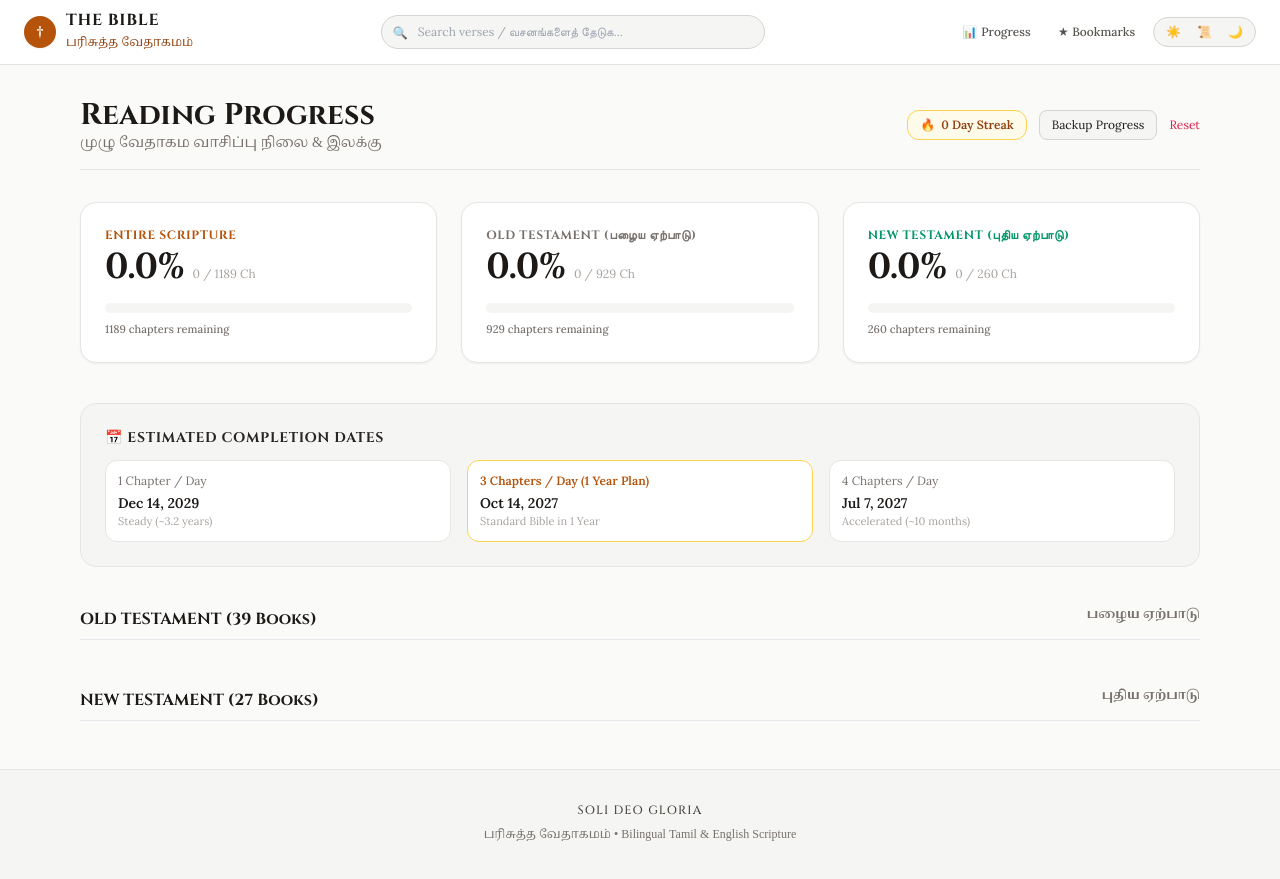
After one commit to Elroi-thecreator/bibleweb, a FastAPI app: template templates/progress.html in a window 1280 px wide. The commit adds this page. Run offline with FastAPI, Linux system fonts and the light colour scheme; the template is opened without the code that fills it, so the values that code supplies are empty; some libraries are stand-ins or nearby versions.

Commit message:
Add files via upload

```diff
--- a/app/main.py
+++ b/app/main.py
@@ -34,15 +34,11 @@ DAILY_VERSE = {
 
 
 # ==========================================
-# 1. Server-Side Audio Streaming Engine (gTTS)
+# 1. Audio Streaming Engine (gTTS)
 # ==========================================
 
 @app.get("/api/audio/stream")
 async def stream_audio(text: str = Query(..., min_length=1), lang: str = Query("ta")):
-    """Generates and streams high-clarity MP3 audio for Tamil or English.
-
-    Bypasses missing offline OS voice packs completely.
-    """
     clean_text = text.strip()
     target_lang = "ta" if lang == "ta" else "en"
     cache_key = hashlib.md5(f"{target_lang}:{clean_text}".encode("utf-8")).hexdigest()
@@ -57,7 +53,6 @@ async def stream_audio(text: str = Query(..., min_length=1), lang: str = Query("
         fp.seek(0)
         audio_bytes = fp.read()
 
-        # Cache up to 300 verses in memory for rapid instant playback
         if len(AUDIO_CACHE) > 300:
             AUDIO_CACHE.pop(next(iter(AUDIO_CACHE)))
         AUDIO_CACHE[cache_key] = audio_bytes
@@ -68,12 +63,11 @@ async def stream_audio(text: str = Query(..., min_length=1), lang: str = Query("
 
 
 # ==========================================
-# 2. Status & Health Endpoints (Zero-DB Touch)
+# 2. Status & Health (Zero-DB Touch)
 # ==========================================
 
 @app.get("/api/health")
 async def api_health():
-    """Lightweight JSON health check for Render and external uptime pingers."""
     uptime_sec = int(time.time() - START_TIME)
     return JSONResponse(
         content={
@@ -87,7 +81,6 @@ async def api_health():
 
 @app.get("/status", response_class=HTMLResponse)
 async def status_page():
-    """Minimalist dark-mode system monitor card (< 1.5 KB, 0 external assets)."""
     uptime_sec = int(time.time() - START_TIME)
     hours, remainder = divmod(uptime_sec, 3600)
     minutes, seconds = divmod(remainder, 60)
@@ -181,11 +174,7 @@ async def status_page():
         </div>
         <div class="row">
             <span class="label">Audio Engine</span>
-            <span class="val" style="color: #22c55e;">gTTS Server-Side</span>
-        </div>
-        <div class="row">
-            <span class="label">Runtime</span>
-            <span class="val">Python {platform.python_version()}</span>
+            <span class="val" style="color: #22c55e;">gTTS Streaming</span>
         </div>
         <div class="row">
             <span class="label">Host</span>
@@ -207,7 +196,6 @@ async def status_page():
 
 @app.get("/", response_class=HTMLResponse)
 async def landing_page(request: Request):
-    """Editorial landing page with language gateways and book indexes."""
     return templates.TemplateResponse(
         request=request,
         name="landing.html",
@@ -227,7 +215,6 @@ async def reader(
     chapter: int,
     mode: str = Query("bilingual"),
 ):
-    """Reader interface with continuous audio narration, multi-mode views, and direct chapter selectors."""
     if book_id not in BOOK_MAP:
         book_id = 1
     current_book = BOOK_MAP[book_id]
@@ -255,9 +242,24 @@ async def reader(
     )
 
 
+@app.get("/progress", response_class=HTMLResponse)
+async def progress_page(request: Request):
+    return templates.TemplateResponse(
+        request=request,
+        name="progress.html",
+        context={
+            "books": BIBLE_BOOKS,
+            "ot_books": [b for b in BIBLE_BOOKS if b[0] <= 39],
+            "nt_books": [b for b in BIBLE_BOOKS if b[0] > 39],
+            "total_chapters": 1189,
+            "ot_chapters": 929,
+            "nt_chapters": 260,
+        },
+    )
+
+
 @app.get("/search", response_class=HTMLResponse)
 async def search_page(request: Request, q: str = Query("", min_length=1)):
-    """Case-insensitive bilingual full-text search."""
     results = search_verses(q) if q.strip() else []
     return templates.TemplateResponse(
         request=request,
@@ -268,7 +270,6 @@ async def search_page(request: Request, q: str = Query("", min_length=1)):
 
 @app.get("/bookmarks", response_class=HTMLResponse)
 async def bookmarks_page(request: Request):
-    """Client-side saved bookmarks view."""
     return templates.TemplateResponse(
         request=request,
         name="bookmarks.html",
@@ -278,5 +279,4 @@ async def bookmarks_page(request: Request):
 
 @app.get("/book/{book_id}/chapter/{chapter}")
 async def legacy_redirect(book_id: int, chapter: int):
-    """Backward-compatible redirect for legacy book routes."""
     return RedirectResponse(url=f"/read/{book_id}/{chapter}?mode=bilingual")
--- a/static/js/storage.js
+++ b/static/js/storage.js
@@ -1,10 +1,108 @@
-// Local Storage Manager for Bookmarks, Highlights, and Notes
 const STORAGE_KEYS = {
     BOOKMARKS: 'bilingual_bible_bookmarks',
     HIGHLIGHTS: 'bilingual_bible_highlights',
+    READ_CHAPTERS: 'bible_read_chapters',
     THEME: 'bible_app_theme',
     FONT_SIZE: 'bible_font_size'
 };
+
+// ==========================================
+// Reading Progress & Tracking Engine
+// ==========================================
+
+function getReadChapters() {
+    return JSON.parse(localStorage.getItem(STORAGE_KEYS.READ_CHAPTERS) || '{}');
+}
+
+function isChapterRead(bookId, ch) {
+    const records = getReadChapters();
+    return !!records[`${bookId}_${ch}`];
+}
+
+function toggleChapterRead(bookId, ch) {
+    let records = getReadChapters();
+    const key = `${bookId}_${ch}`;
+    const today = new Date().toISOString().split('T')[0];
+
+    if (records[key]) {
+        delete records[key];
+        showToast(`Chapter ${ch} marked as unread`);
+    } else {
+        records[key] = today;
+        showToast(`Chapter ${ch} marked as completed! ✓`);
+    }
+
+    localStorage.setItem(STORAGE_KEYS.READ_CHAPTERS, JSON.stringify(records));
+    updateChapterReadUI(bookId, ch);
+}
+
+function markChapterAsReadDirect(bookId, ch) {
+    let records = getReadChapters();
+    const key = `${bookId}_${ch}`;
+    if (!records[key]) {
+        records[key] = new Date().toISOString().split('T')[0];
+        localStorage.setItem(STORAGE_KEYS.READ_CHAPTERS, JSON.stringify(records));
+        updateChapterReadUI(bookId, ch);
+    }
+}
+
+function updateChapterReadUI(bookId, ch) {
+    const isRead = isChapterRead(bookId, ch);
+    const btns = document.querySelectorAll('.chapter-read-btn');
+    btns.forEach(btn => {
+        if (isRead) {
+            btn.innerHTML = '✓ Completed';
+            btn.classList.remove('bg-stone-100', 'dark:bg-stone-800', 'text-stone-700', 'dark:text-stone-300', 'border-stone-300', 'dark:border-stone-700');
+            btn.classList.add('bg-emerald-700', 'text-white', 'border-emerald-700');
+        } else {
+            btn.innerHTML = 'Mark as Read ✓';
+            btn.classList.remove('bg-emerald-700', 'text-white', 'border-emerald-700');
+            btn.classList.add('bg-stone-100', 'dark:bg-stone-800', 'text-stone-700', 'dark:text-stone-300', 'border-stone-300', 'dark:border-stone-700');
+        }
+    });
+
+    const trayButtons = document.querySelectorAll('.chapter-tray-btn');
+    trayButtons.forEach(btn => {
+        const c = parseInt(btn.dataset.chapter);
+        if (isChapterRead(bookId, c)) {
+            btn.classList.add('ring-2', 'ring-emerald-500');
+        } else {
+            btn.classList.remove('ring-2', 'ring-emerald-500');
+        }
+    });
+}
+
+function getReadingStreak() {
+    const records = getReadChapters();
+    const dates = [...new Set(Object.values(records))].sort().reverse();
+    if (dates.length === 0) return 0;
+
+    const today = new Date().toISOString().split('T')[0];
+    const yesterday = new Date(Date.now() - 86400000).toISOString().split('T')[0];
+
+    if (!dates.includes(today) && !dates.includes(yesterday)) {
+        return 0;
+    }
+
+    let streak = 0;
+    let curr = new Date(dates[0]);
+
+    for (const dStr of dates) {
+        const d = new Date(dStr);
+        const diffDays = Math.round((curr - d) / (1000 * 60 * 60 * 24));
+        if (diffDays <= 1) {
+            streak++;
+            curr = d;
+        } else {
+            break;
+        }
+    }
+    return streak;
+}
+
+// ==========================================
+// Bookmarks, Highlights & Utilities
+// ==========================================
 
 function getBookmarks() {
     return JSON.parse(localStorage.getItem(STORAGE_KEYS.BOOKMARKS) || '[]');
@@ -50,13 +148,12 @@ function updateBookmarkUI() {
     });
 }
 
-// Tricolor Highlighter (yellow, green, rose)
 function setVerseHighlight(bookId, ch, v, colorClass) {
     const key = `${bookId}_${ch}_${v}`;
     let highlights = getHighlights();
 
     if (highlights[key] === colorClass) {
-        delete highlights[key]; // Toggle off if clicked again
+        delete highlights[key];
     } else {
         highlights[key] = colorClass;
     }
@@ -73,7 +170,6 @@ function applyHighlights() {
         const ch = window.CURRENT_CHAPTER;
         const key = `${bookId}_${ch}_${vNum}`;
 
-        // Clear existing highlight classes
         el.classList.remove('bg-amber-100/50', 'dark:bg-amber-950/30', 'bg-emerald-100/50', 'dark:bg-emerald-950/30', 'bg-rose-100/50', 'dark:bg-rose-950/30');
 
         if (highlights[key]) {
@@ -107,4 +203,7 @@ function showToast(message) {
 document.addEventListener('DOMContentLoaded', () => {
     updateBookmarkUI();
     applyHighlights();
+    if (window.CURRENT_BOOK_ID && window.CURRENT_CHAPTER) {
+        updateChapterReadUI(window.CURRENT_BOOK_ID, window.CURRENT_CHAPTER);
+    }
 });
--- a/templates/base.html
+++ b/templates/base.html
@@ -56,7 +56,11 @@
 
             <!-- Navigation & Theme Settings -->
             <div class="flex items-center space-x-2 text-xs">
-                <a href="/bookmarks" class="px-3 py-1.5 rounded-lg hover:bg-stone-100 dark:hover:bg-stone-800 text-stone-600 dark:text-stone-300 flex items-center gap-1 font-medium">
+                <a href="/progress" class="px-2.5 py-1.5 rounded-lg hover:bg-stone-100 dark:hover:bg-stone-800 text-stone-600 dark:text-stone-300 flex items-center gap-1 font-medium" title="Reading Progress">
+                    <span>📊</span> <span class="hidden sm:inline">Progress</span>
+                </a>
+
+                <a href="/bookmarks" class="px-2.5 py-1.5 rounded-lg hover:bg-stone-100 dark:hover:bg-stone-800 text-stone-600 dark:text-stone-300 flex items-center gap-1 font-medium">
                     <span>★</span> <span class="hidden sm:inline">Bookmarks</span>
                 </a>
 
--- /dev/null
+++ b/templates/progress.html
@@ -0,0 +1,239 @@
+{% extends "base.html" %}
+
+{% block title %}Bible Reading Progress & Tracker | வேதாகம வாசிப்பு நிலை{% endblock %}
+
+{% block content %}
+<div class="max-w-6xl mx-auto px-4 py-8">
+
+    <!-- Header & Streak Banner -->
+    <div class="flex flex-wrap justify-between items-center gap-4 mb-8 pb-4 border-b border-stone-200 dark:border-stone-800">
+        <div>
+            <h1 class="text-3xl font-cinzel font-bold text-stone-900 dark:text-stone-100">Reading Progress</h1>
+            <p class="font-tamil text-sm text-stone-500">முழு வேதாகம வாசிப்பு நிலை & இலக்கு</p>
+        </div>
+        <div class="flex items-center space-x-3">
+            <div class="px-3 py-1.5 bg-amber-50 dark:bg-amber-950/40 border border-amber-300 dark:border-amber-800 rounded-xl flex items-center gap-1.5 text-xs font-bold text-amber-800 dark:text-amber-400">
+                <span>🔥</span> <span id="streak-counter">0 Day Streak</span>
+            </div>
+            <button onclick="exportProgress()" class="text-xs px-3 py-1.5 bg-stone-100 dark:bg-stone-800 border border-stone-300 dark:border-stone-700 rounded-lg hover:border-amber-700">Backup Progress</button>
+            <button onclick="resetProgress()" class="text-xs text-rose-600 hover:underline">Reset</button>
+        </div>
+    </div>
+
+    <!-- Metric Cards -->
+    <div class="grid grid-cols-1 md:grid-cols-3 gap-6 mb-10">
+
+        <!-- Total Bible Card -->
+        <div class="bg-white dark:bg-stone-900 p-6 rounded-2xl border border-stone-200 dark:border-stone-800 shadow-sm flex flex-col justify-between">
+            <div>
+                <span class="text-xs font-cinzel font-bold uppercase tracking-wider text-amber-700 dark:text-amber-500 block mb-1">Entire Scripture</span>
+                <div class="flex items-baseline gap-2">
+                    <span id="stat-total-pct" class="text-4xl font-cinzel font-bold text-stone-900 dark:text-stone-100">0.0%</span>
+                    <span id="stat-total-fraction" class="text-xs text-stone-400">0 / 1189 Ch</span>
+                </div>
+            </div>
+            <div class="mt-4">
+                <div class="w-full bg-stone-100 dark:bg-stone-800 h-2.5 rounded-full overflow-hidden">
+                    <div id="bar-total" class="bg-amber-600 h-full rounded-full transition-all duration-500" style="width: 0%"></div>
+                </div>
+                <p id="stat-pending" class="text-[11px] text-stone-500 mt-2 font-medium">1,189 chapters remaining</p>
+            </div>
+        </div>
+
+        <!-- Old Testament Card -->
+        <div class="bg-white dark:bg-stone-900 p-6 rounded-2xl border border-stone-200 dark:border-stone-800 shadow-sm flex flex-col justify-between">
+            <div>
+                <span class="text-xs font-cinzel font-bold uppercase tracking-wider text-stone-500 block mb-1">Old Testament (பழைய ஏற்பாடு)</span>
+                <div class="flex items-baseline gap-2">
+                    <span id="stat-ot-pct" class="text-4xl font-cinzel font-bold text-stone-900 dark:text-stone-100">0.0%</span>
+                    <span id="stat-ot-fraction" class="text-xs text-stone-400">0 / 929 Ch</span>
+                </div>
+            </div>
+            <div class="mt-4">
+                <div class="w-full bg-stone-100 dark:bg-stone-800 h-2.5 rounded-full overflow-hidden">
+                    <div id="bar-ot" class="bg-stone-600 dark:bg-stone-400 h-full rounded-full transition-all duration-500" style="width: 0%"></div>
+                </div>
+                <p id="stat-ot-pending" class="text-[11px] text-stone-500 mt-2 font-medium">929 chapters remaining</p>
+            </div>
+        </div>
+
+        <!-- New Testament Card -->
+        <div class="bg-white dark:bg-stone-900 p-6 rounded-2xl border border-stone-200 dark:border-stone-800 shadow-sm flex flex-col justify-between">
+            <div>
+                <span class="text-xs font-cinzel font-bold uppercase tracking-wider text-emerald-600 dark:text-emerald-400 block mb-1">New Testament (புதிய ஏற்பாடு)</span>
+                <div class="flex items-baseline gap-2">
+                    <span id="stat-nt-pct" class="text-4xl font-cinzel font-bold text-stone-900 dark:text-stone-100">0.0%</span>
+                    <span id="stat-nt-fraction" class="text-xs text-stone-400">0 / 260 Ch</span>
+                </div>
+            </div>
+            <div class="mt-4">
+                <div class="w-full bg-stone-100 dark:bg-stone-800 h-2.5 rounded-full overflow-hidden">
+                    <div id="bar-nt" class="bg-emerald-600 h-full rounded-full transition-all duration-500" style="width: 0%"></div>
+                </div>
+                <p id="stat-nt-pending" class="text-[11px] text-stone-500 mt-2 font-medium">260 chapters remaining</p>
+            </div>
+        </div>
+    </div>
+
+    <!-- Projected Finish Date Calculator -->
+    <div class="bg-stone-100 dark:bg-stone-900 border border-stone-200 dark:border-stone-800 rounded-2xl p-6 mb-10">
+        <h3 class="font-cinzel font-bold text-sm text-stone-800 dark:text-stone-200 uppercase tracking-wider mb-3">📅 Estimated Completion Dates</h3>
+        <div class="grid grid-cols-1 sm:grid-cols-3 gap-4 text-xs">
+            <div class="p-3 bg-white dark:bg-stone-800 rounded-xl border border-stone-200 dark:border-stone-700">
+                <span class="text-stone-500 block">1 Chapter / Day</span>
+                <span id="est-1ch" class="font-bold text-sm text-stone-900 dark:text-stone-100 block mt-1">Calculating...</span>
+                <span class="text-[11px] text-stone-400">Steady (~3.2 years)</span>
+            </div>
+            <div class="p-3 bg-white dark:bg-stone-800 rounded-xl border border-amber-300 dark:border-amber-800">
+                <span class="text-amber-700 dark:text-amber-400 font-semibold block">3 Chapters / Day (1 Year Plan)</span>
+                <span id="est-3ch" class="font-bold text-sm text-stone-900 dark:text-stone-100 block mt-1">Calculating...</span>
+                <span class="text-[11px] text-stone-400">Standard Bible in 1 Year</span>
+            </div>
+            <div class="p-3 bg-white dark:bg-stone-800 rounded-xl border border-stone-200 dark:border-stone-700">
+                <span class="text-stone-500 block">4 Chapters / Day</span>
+                <span id="est-4ch" class="font-bold text-sm text-stone-900 dark:text-stone-100 block mt-1">Calculating...</span>
+                <span class="text-[11px] text-stone-400">Accelerated (~10 months)</span>
+            </div>
+        </div>
+    </div>
+
+    <!-- Canonical Bookshelf Heatmap -->
+    <div class="space-y-8">
+        <div>
+            <h3 class="font-cinzel font-bold text-base text-stone-900 dark:text-stone-100 pb-2 mb-4 border-b flex justify-between">
+                <span>OLD TESTAMENT (39 Books)</span>
+                <span class="font-tamil text-xs text-stone-500">பழைய ஏற்பாடு</span>
+            </h3>
+            <div class="grid grid-cols-2 sm:grid-cols-3 md:grid-cols-4 lg:grid-cols-6 gap-3 text-xs" id="grid-ot">
+                {% for b in ot_books %}
+                <a href="/read/{{ b[0] }}/1" class="book-card p-3 rounded-xl bg-white dark:bg-stone-900 border border-stone-200 dark:border-stone-800 hover:border-amber-700 transition block" data-book-id="{{ b[0] }}" data-chapters="{{ b[3] }}">
+                    <div class="flex justify-between items-start mb-1">
+                        <span class="font-semibold text-stone-900 dark:text-stone-100 truncate">{{ b[1] }}</span>
+                        <span class="book-pct text-[10px] text-stone-400 font-mono">0%</span>
+                    </div>
+                    <span class="font-tamil text-[11px] text-stone-500 block truncate">{{ b[2] }}</span>
+                    <div class="w-full bg-stone-100 dark:bg-stone-800 h-1.5 rounded-full overflow-hidden mt-2.5">
+                        <div class="book-bar bg-amber-600 h-full rounded-full transition-all duration-300" style="width: 0%"></div>
+                    </div>
+                </a>
+                {% endfor %}
+            </div>
+        </div>
+
+        <div>
+            <h3 class="font-cinzel font-bold text-base text-stone-900 dark:text-stone-100 pb-2 mb-4 border-b flex justify-between">
+                <span>NEW TESTAMENT (27 Books)</span>
+                <span class="font-tamil text-xs text-stone-500">புதிய ஏற்பாடு</span>
+            </h3>
+            <div class="grid grid-cols-2 sm:grid-cols-3 md:grid-cols-4 lg:grid-cols-6 gap-3 text-xs" id="grid-nt">
+                {% for b in nt_books %}
+                <a href="/read/{{ b[0] }}/1" class="book-card p-3 rounded-xl bg-white dark:bg-stone-900 border border-stone-200 dark:border-stone-800 hover:border-amber-700 transition block" data-book-id="{{ b[0] }}" data-chapters="{{ b[3] }}">
+                    <div class="flex justify-between items-start mb-1">
+                        <span class="font-semibold text-stone-900 dark:text-stone-100 truncate">{{ b[1] }}</span>
+                        <span class="book-pct text-[10px] text-stone-400 font-mono">0%</span>
+                    </div>
+                    <span class="font-tamil text-[11px] text-stone-500 block truncate">{{ b[2] }}</span>
+                    <div class="w-full bg-stone-100 dark:bg-stone-800 h-1.5 rounded-full overflow-hidden mt-2.5">
+                        <div class="book-bar bg-emerald-600 h-full rounded-full transition-all duration-300" style="width: 0%"></div>
+                    </div>
+                </a>
+                {% endfor %}
+            </div>
+        </div>
+    </div>
+
+</div>
+{% endblock %}
+
+{% block scripts %}
+<script>
+function renderProgressDashboard() {
+    const records = getReadChapters();
+    let otCount = 0;
+    let ntCount = 0;
+
+    document.querySelectorAll('.book-card').forEach(card => {
+        const bookId = parseInt(card.dataset.bookId);
+        const totalCh = parseInt(card.dataset.chapters);
+
+        let readInBook = 0;
+        for (let c = 1; c <= totalCh; c++) {
+            if (records[`${bookId}_${c}`]) {
+                readInBook++;
+                if (bookId <= 39) otCount++; else ntCount++;
+            }
+        }
+
+        const pct = Math.round((readInBook / totalCh) * 100);
+        card.querySelector('.book-pct').innerText = `${pct}%`;
+        card.querySelector('.book-bar').style.width = `${pct}%`;
+
+        if (pct === 100) {
+            card.classList.add('border-emerald-500', 'bg-emerald-50/20');
+        }
+    });
+
+    const totalRead = otCount + ntCount;
+    const totalPending = 1189 - totalRead;
+
+    const totalPct = ((totalRead / 1189) * 100).toFixed(1);
+    document.getElementById('stat-total-pct').innerText = `${totalPct}%`;
+    document.getElementById('stat-total-fraction').innerText = `${totalRead} / 1189 Ch`;
+    document.getElementById('bar-total').style.width = `${totalPct}%`;
+    document.getElementById('stat-pending').innerText = `${totalPending} chapters remaining`;
+
+    const otPct = ((otCount / 929) * 100).toFixed(1);
+    document.getElementById('stat-ot-pct').innerText = `${otPct}%`;
+    document.getElementById('stat-ot-fraction').innerText = `${otCount} / 929 Ch`;
+    document.getElementById('bar-ot').style.width = `${otPct}%`;
+    document.getElementById('stat-ot-pending').innerText = `${929 - otCount} chapters remaining`;
+
+    const ntPct = ((ntCount / 260) * 100).toFixed(1);
+    document.getElementById('stat-nt-pct').innerText = `${ntPct}%`;
+    document.getElementById('stat-nt-fraction').innerText = `${ntCount} / 260 Ch`;
+    document.getElementById('bar-nt').style.width = `${ntPct}%`;
+    document.getElementById('stat-nt-pending').innerText = `${260 - ntCount} chapters remaining`;
+
+    const streak = getReadingStreak();
+    document.getElementById('streak-counter').innerText = `${streak} Day Streak`;
+
+    calculateFinishEstimates(totalPending);
+}
+
+function calculateFinishEstimates(pending) {
+    const now = new Date();
+
+    function addDays(days) {
+        const d = new Date(now);
+        d.setDate(d.getDate() + Math.ceil(days));
+        return d.toLocaleDateString(undefined, { year: 'numeric', month: 'short', day: 'numeric' });
+    }
+
+    document.getElementById('est-1ch').innerText = pending > 0 ? addDays(pending / 1) : "Completed! 🎉";
+    document.getElementById('est-3ch').innerText = pending > 0 ? addDays(pending / 3) : "Completed! 🎉";
+    document.getElementById('est-4ch').innerText = pending > 0 ? addDays(pending / 4) : "Completed! 🎉";
+}
+
+function resetProgress() {
+    if (confirm("Are you sure you want to reset all your reading progress?")) {
+        localStorage.removeItem(STORAGE_KEYS.READ_CHAPTERS);
+        renderProgressDashboard();
+    }
+}
+
+function exportProgress() {
+    const data = {
+        read_chapters: getReadChapters(),
+        exported_at: new Date().toISOString()
+    };
+    const blob = new Blob([JSON.stringify(data, null, 2)], { type: 'application/json' });
+    const url = URL.createObjectURL(blob);
+    const a = document.createElement('a');
+    a.href = url;
+    a.download = `bible_reading_progress_${Date.now()}.json`;
+    a.click();
+}
+
+document.addEventListener('DOMContentLoaded', renderProgressDashboard);
+</script>
+{% endblock %}
```
Also changed, not shown: static/js/audio_player.js (+8 -9 lines), templates/reader.html (+27 -8 lines), requirements.txt (line endings or trailing spaces).
